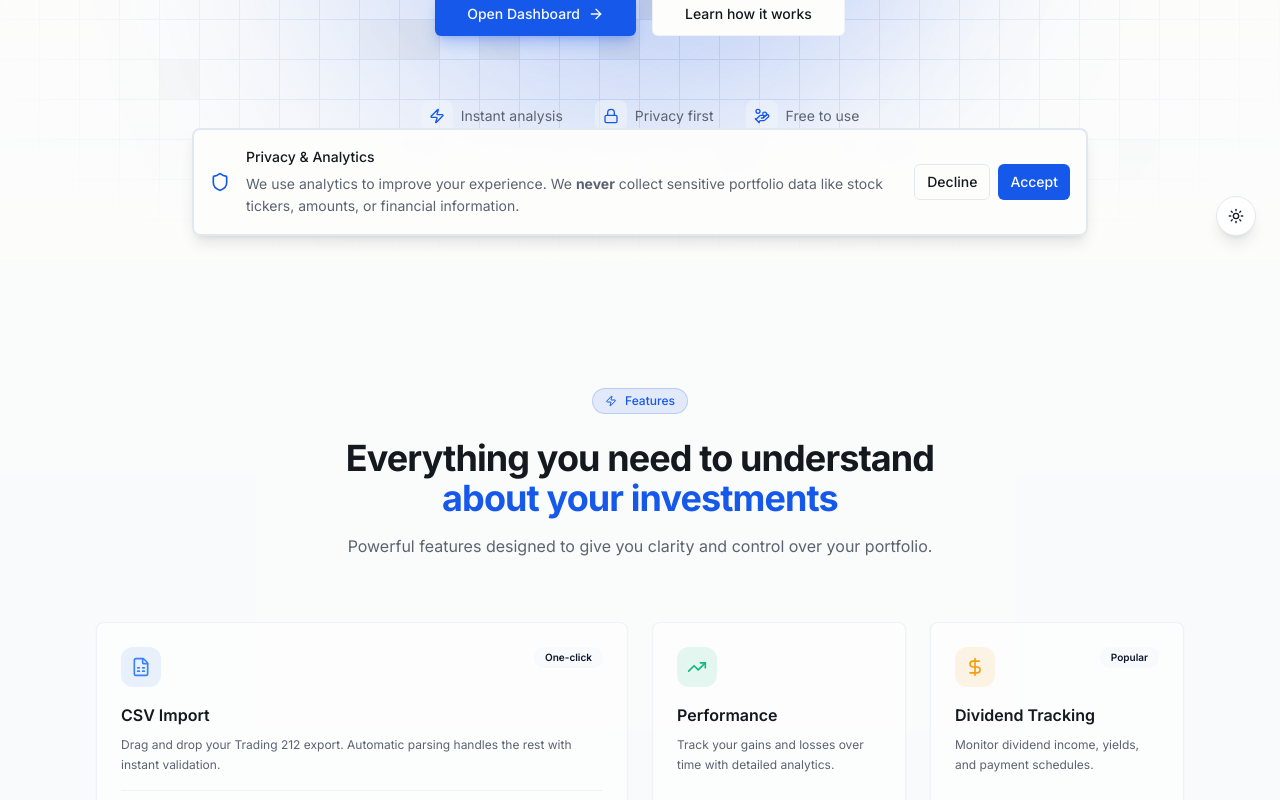
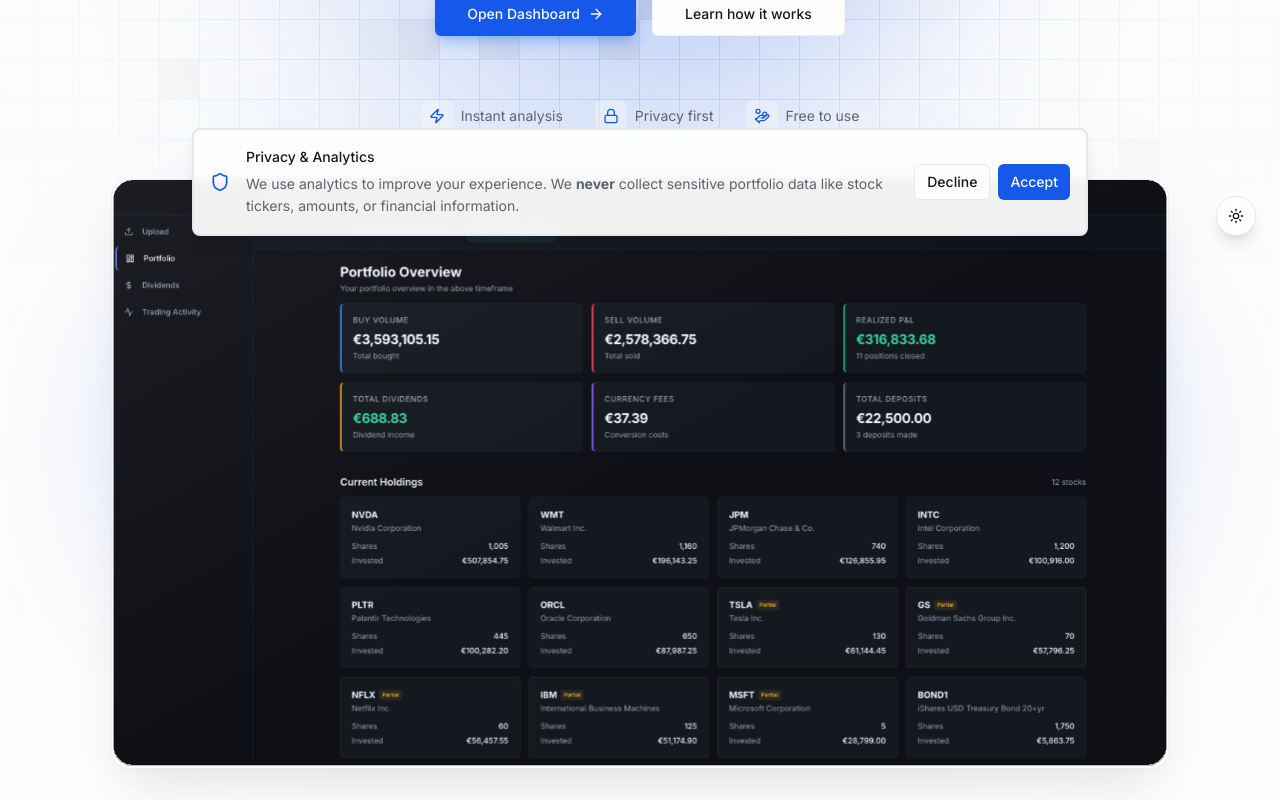
Before and after one commit to dhruvtrip/vizvest-app, a Next.js app: page / in a window 1280 px wide. Shown: the part 540-1340 px from the top of the page. Built offline with nearby package versions, Linux system fonts and the light colour scheme.

Commit message:
feat: add ProductShot component to enhance homepage with product preview and update Hero component for seamless transition

```diff
--- a/app/page.tsx
+++ b/app/page.tsx
@@ -1,6 +1,6 @@
 'use client'
 
-import { Navbar, Hero, FeaturesBento, HowItWorks, FAQs, CTA, Footer } from '@/components/landing'
+import { Navbar, Hero, ProductShot, FeaturesBento, HowItWorks, FAQs, CTA, Footer } from '@/components/landing'
 
 export default function HomePage() {
   return (
@@ -8,6 +8,7 @@ export default function HomePage() {
       <main id="main-content" className="min-h-screen">
         <Navbar />
         <Hero />
+        <ProductShot />
         <FeaturesBento />
         <HowItWorks />
         <FAQs />
--- a/components/landing/hero.tsx
+++ b/components/landing/hero.tsx
@@ -158,8 +158,8 @@ export function Hero() {
         </motion.div>
       </div>
 
-      {/* Bottom fade */}
-      <div className="absolute bottom-0 left-0 right-0 h-32 bg-gradient-to-t from-background to-transparent" />
+      {/* Soft bottom fade for seamless product shot transition */}
+      <div className="absolute bottom-0 left-0 right-0 h-32 bg-gradient-to-t from-background/80 to-transparent" />
     </section>
   )
 }
--- a/components/landing/index.ts
+++ b/components/landing/index.ts
@@ -1,5 +1,6 @@
 export { Navbar } from './navbar'
 export { Hero } from './hero'
+export { ProductShot } from './product-shot'
 export { FeaturesBento } from './features-bento'
 export { HowItWorks } from './how-it-works'
 export { FAQs } from './faqs'
--- /dev/null
+++ b/components/landing/product-shot.tsx
@@ -0,0 +1,53 @@
+'use client'
+
+import { useRef } from 'react'
+import { motion, useInView } from 'framer-motion'
+
+export function ProductShot() {
+  const ref = useRef(null)
+  const isInView = useInView(ref, { once: true, margin: '-50px' })
+
+  return (
+    <section
+      ref={ref}
+      className="relative -mt-20 pb-24 lg:pb-32"
+      aria-label="Product preview"
+    >
+      <div className="container mx-auto px-6 sm:px-8 lg:px-12 max-w-6xl relative">
+        {/* Atmospheric glow behind the frame */}
+        <motion.div
+          initial={{ opacity: 0 }}
+          animate={isInView ? { opacity: 1 } : {}}
+          transition={{ duration: 1.5, delay: 0.2 }}
+          className="absolute inset-x-8 top-12 bottom-12 bg-gradient-to-b from-primary/20 via-primary/10 to-accent/5 dark:from-primary/15 dark:via-primary/8 dark:to-accent/5 blur-[80px] rounded-full pointer-events-none"
+          aria-hidden="true"
+        />
+
+        {/* Product frame */}
+        <motion.div
+          initial={{ opacity: 0, y: 60 }}
+          animate={isInView ? { opacity: 1, y: 0 } : {}}
+          transition={{
+            duration: 0.9,
+            ease: [0.21, 0.47, 0.32, 0.98],
+          }}
+          className="relative rounded-xl sm:rounded-2xl overflow-hidden shadow-2xl shadow-black/10 dark:shadow-black/30 ring-1 ring-border/50"
+        >
+          {/* Dashboard screenshot */}
+          {/* eslint-disable-next-line @next/next/no-img-element */}
+          <img
+            src="/assets/dashboard-preview.svg"
+            alt="Vizvest dashboard showing portfolio overview with buy volume, sell volume, realized P&L, dividend income, and current holdings across 12 stocks"
+            className="w-full h-auto"
+          />
+
+          {/* Subtle shine overlay for depth */}
+          <div
+            className="absolute inset-0 bg-gradient-to-br from-white/[0.06] via-transparent to-transparent pointer-events-none"
+            aria-hidden="true"
+          />
+        </motion.div>
+      </div>
+    </section>
+  )
+}
```
Also changed, not shown: public/assets/dashboard-preview.svg (added).
